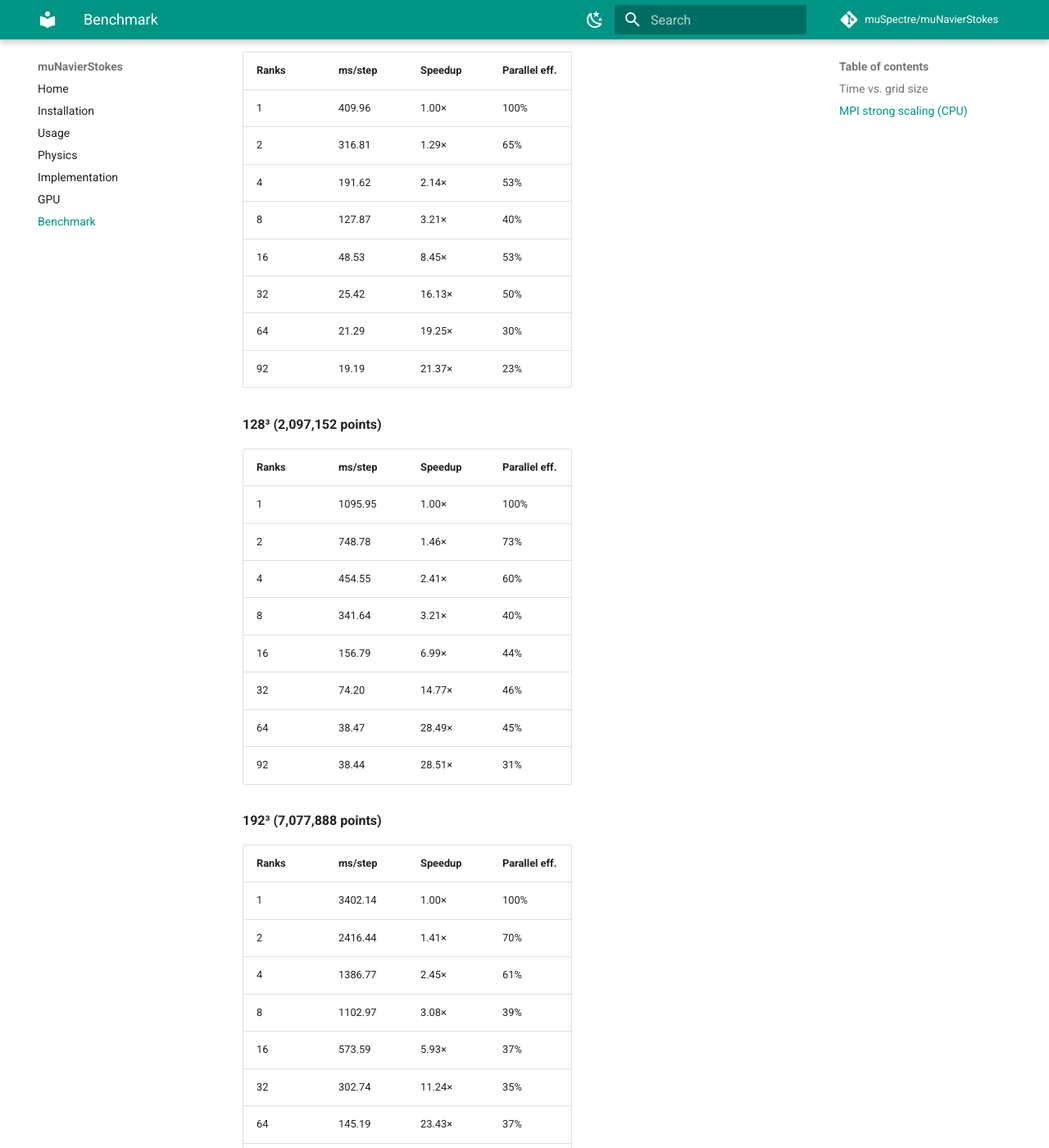
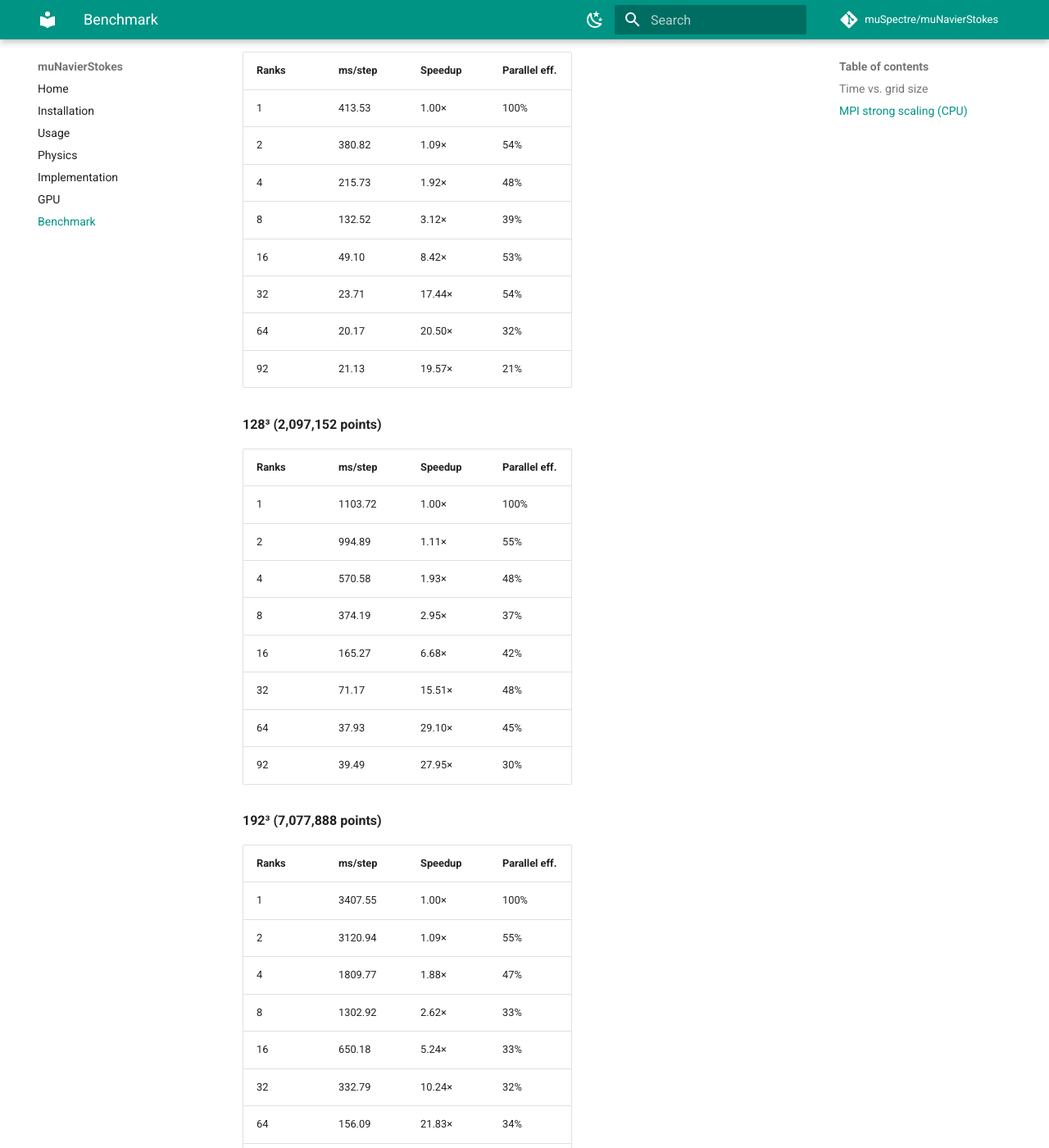
Before and after one commit to muSpectre/muNavierStokes, an MkDocs documentation site: the page built from docs/benchmark.md, in a window 1280 px wide and 1400 px high, scrolled down 2254 px. Shown: the whole window at 82% size. Built offline with MkDocs 1.6.1 and Material for MkDocs 9.7.7, drawn with Linux system fonts in a browser that asks for light colours; comment, search, counter and statistics services are not loaded; some of the changed text lies outside the part shown.

Commit message:
DOC: Updated benchmark

```diff
--- a/docs/benchmark.md
+++ b/docs/benchmark.md
@@ -8,7 +8,7 @@
 !!! info "Test machine & code version"
     - **CPU:** AMD Instinct MI300A Accelerator (192 logical cores)
     - **GPU:** 4x AMD Instinct MI300A
-    - **muNavierStokes:** `2fc3997-dirty` — run 2026-06-23T22:35:28
+    - **muNavierStokes:** `dcc04b3` — run 2026-06-24T15:13:45
 
 Run configuration: triply-periodic box, kinematic viscosity `ν = 1/1600`,
 time step `1e-3`, 2/3-rule dealiasing on. Each data point times 20 RK4 steps
@@ -32,10 +32,10 @@
 
 | Configuration | 32³ (33k) | 48³ (111k) | 64³ (262k) | 96³ (885k) | 128³ (2.1M) | 192³ (7.1M) | 256³ (16.8M) | 512³ (134.2M) |
 |---|---|---|---|---|---|---|---|---|
-| CPU (1 core) | 8.52 | 41.1 | 98.1 | 410 | 1.09e+03 | 3.39e+03 | 7.98e+03 | 6.46e+04 |
-| CPU (92 cores, MPI) | 2.42 | 4.89 | 7.14 | 19.2 | 38.1 | 150 | 284 | 2.68e+03 |
-| GPU (1 device) | 2.93 | 3.4 | 2.94 | 4.43 | 6.18 | 17.1 | 47.5 | — |
-| GPU (4 devices, MPI) | 4.31 | 9.21 | 8.69 | 18.3 | 31.6 | 97.4 | 228 | — |
+| CPU (1 core) | 8.27 | 44 | 95 | 418 | 1.1e+03 | 3.39e+03 | 8.01e+03 | 6.5e+04 |
+| CPU (92 cores, MPI) | 2.59 | 5.27 | 7.05 | 20.7 | 38.7 | 146 | 280 | 2.67e+03 |
+| GPU (1 device) | 3.13 | 3.23 | 2.92 | 3.7 | 6.84 | 17 | 48 | — |
+| GPU (4 devices, MPI) | 4.29 | 5.16 | 10.3 | 15.5 | 32.9 | 98 | 227 | — |
 
 (values are **milliseconds per RK4 step**)
 
@@ -67,40 +67,40 @@
 
 | Ranks | ms/step | Speedup | Parallel eff. |
 |---|---|---|---|
-| 1 | 409.96 | 1.00× | 100% |
-| 2 | 316.81 | 1.29× | 65% |
-| 4 | 191.62 | 2.14× | 53% |
-| 8 | 127.87 | 3.21× | 40% |
-| 16 | 48.53 | 8.45× | 53% |
-| 32 | 25.42 | 16.13× | 50% |
-| 64 | 21.29 | 19.25× | 30% |
-| 92 | 19.19 | 21.37× | 23% |
+| 1 | 413.53 | 1.00× | 100% |
+| 2 | 380.82 | 1.09× | 54% |
+| 4 | 215.73 | 1.92× | 48% |
+| 8 | 132.52 | 3.12× | 39% |
+| 16 | 49.10 | 8.42× | 53% |
+| 32 | 23.71 | 17.44× | 54% |
+| 64 | 20.17 | 20.50× | 32% |
+| 92 | 21.13 | 19.57× | 21% |
 
 **128³ (2,097,152 points)**
 
 | Ranks | ms/step | Speedup | Parallel eff. |
 |---|---|---|---|
-| 1 | 1095.95 | 1.00× | 100% |
-| 2 | 748.78 | 1.46× | 73% |
-| 4 | 454.55 | 2.41× | 60% |
-| 8 | 341.64 | 3.21× | 40% |
-| 16 | 156.79 | 6.99× | 44% |
-| 32 | 74.20 | 14.77× | 46% |
-| 64 | 38.47 | 28.49× | 45% |
-| 92 | 38.44 | 28.51× | 31% |
+| 1 | 1103.72 | 1.00× | 100% |
+| 2 | 994.89 | 1.11× | 55% |
+| 4 | 570.58 | 1.93× | 48% |
+| 8 | 374.19 | 2.95× | 37% |
+| 16 | 165.27 | 6.68× | 42% |
+| 32 | 71.17 | 15.51× | 48% |
+| 64 | 37.93 | 29.10× | 45% |
+| 92 | 39.49 | 27.95× | 30% |
 
 **192³ (7,077,888 points)**
 
 | Ranks | ms/step | Speedup | Parallel eff. |
 |---|---|---|---|
-| 1 | 3402.14 | 1.00× | 100% |
-| 2 | 2416.44 | 1.41× | 70% |
-| 4 | 1386.77 | 2.45× | 61% |
-| 8 | 1102.97 | 3.08× | 39% |
-| 16 | 573.59 | 5.93× | 37% |
-| 32 | 302.74 | 11.24× | 35% |
-| 64 | 145.19 | 23.43× | 37% |
-| 92 | 153.42 | 22.18× | 24% |
+| 1 | 3407.55 | 1.00× | 100% |
+| 2 | 3120.94 | 1.09× | 55% |
+| 4 | 1809.77 | 1.88× | 47% |
+| 8 | 1302.92 | 2.62× | 33% |
+| 16 | 650.18 | 5.24× | 33% |
+| 32 | 332.79 | 10.24× | 32% |
+| 64 | 156.09 | 21.83× | 34% |
+| 92 | 163.47 | 20.84× | 23% |
 
 ![Navier-Stokes MPI strong scaling](benchmark_mpi.png)
 
```
Also changed, not shown: docs/benchmark.png, docs/benchmark_mpi.png, 1 other file.
